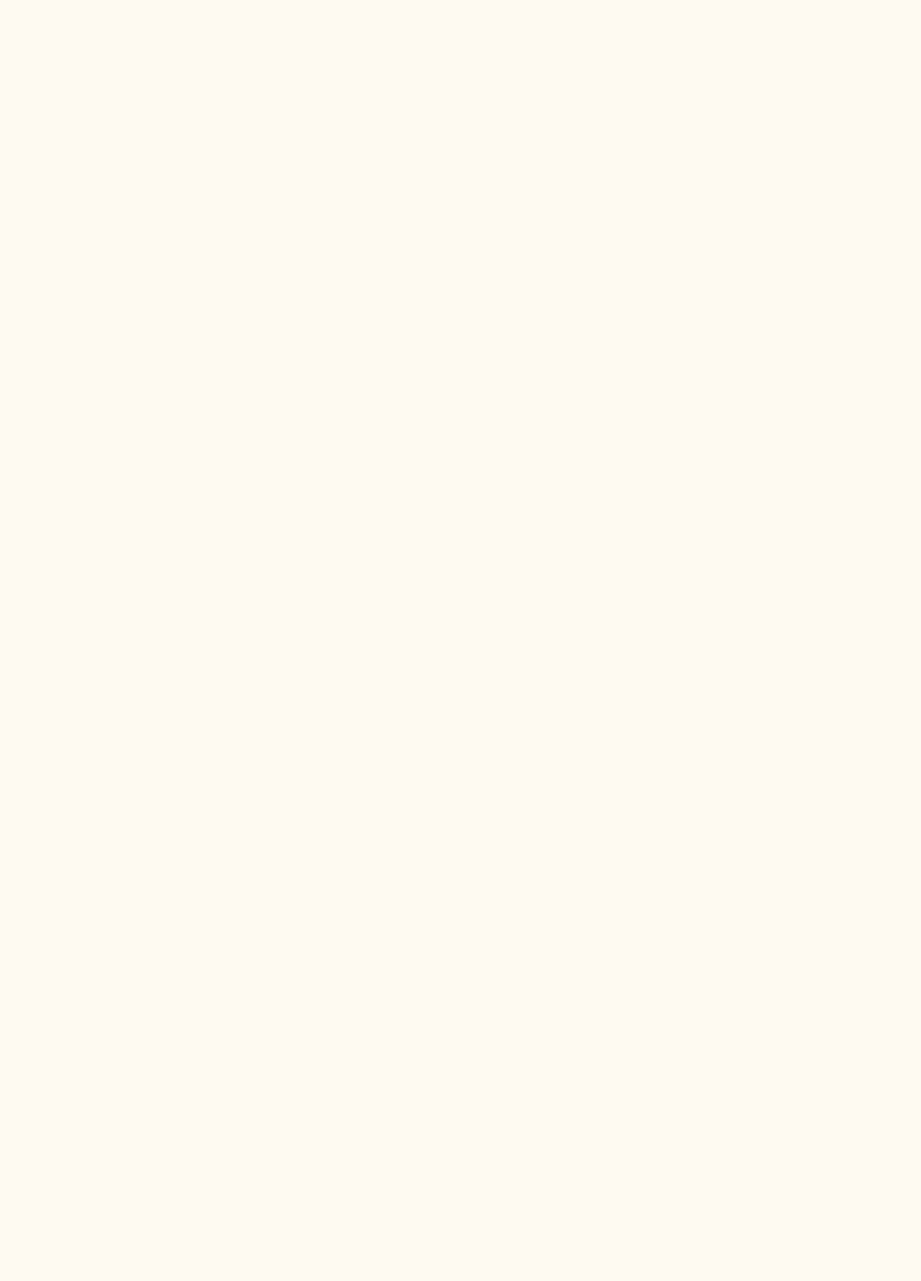
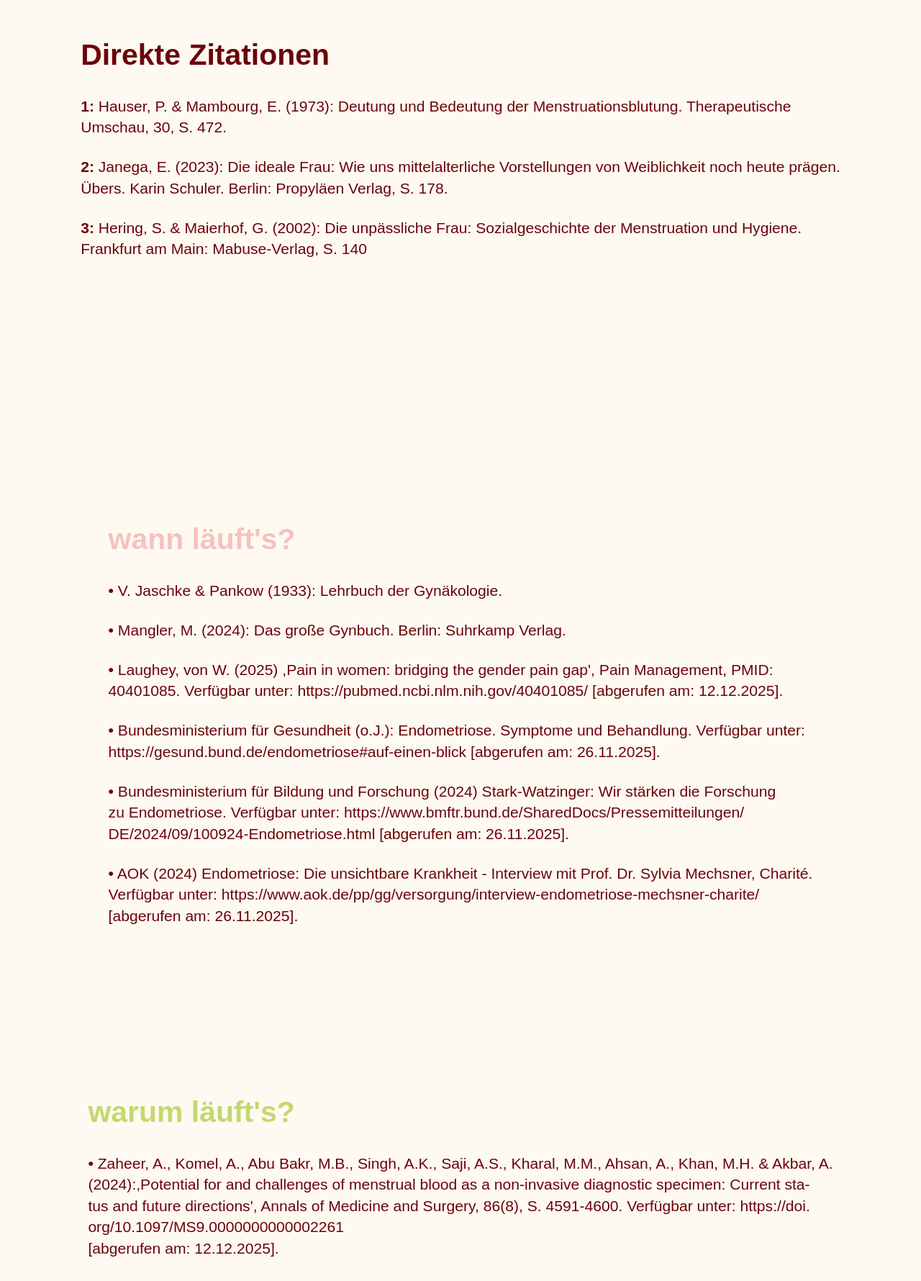
Before and after one commit to alystor/blutsbande-website, an Angular app: page /bibliography in a window 1280 px wide. Shown: the part 997-2777 px from the top of the page at 72% size. Before the commit the page ends 800 px from the top, so only its background shows below. Built offline with nearby package versions, Linux system fonts and the light colour scheme; a web font is replaced by a local one.

Commit message:
Finished bibliography site

```diff
--- a/public/text-content.json
+++ b/public/text-content.json
@@ -118,5 +118,35 @@
   },
   "singapore": {
     "info-text-1": "Mit dieser Sammlung an verschiedensten Interpretationsrichtungen wird\ndeutlich, dass die allgemeine Auffassung von Menstruation stets recht an-\ndrozentrisch ausgelegt war - sich also nach einer Norm gerichtet hat, die\nden cis-Mann ins Zentrum stellt. Wie können wir einen gerechten Umgang\nmit Menstruation finden, der diese nicht auf Assoziationen des Mangels\nund der Schwäche reduziert und gleichzeitig die erlebten Beschwerden vie-\nler Menstruierender anerkennt? Eine allzu beschönigte und verblümte Um-\ngangsweise, auch Period Positivity genannt, wird dem biologischen Prozess\nebenso wenig gerecht. Das Projekt Blutsbande positioniert sich daher in\neinem Zwischenraum. Verkörperte Menstruation ist eine komplexe Ange-\nlegenheit, auf die viele, individuelle Definitionen zutreffen. Sie kann für je-\nde*n unterschiedlich sein. Damit ist sie alles andere als eindimensional."
+  },
+  "bibliography": {
+    "sub-title-1": "Hier findest du alle direkten und indirekten\nverwendeten Quellen. Sie sind chronologisch\nnach den einzelnen Inhaltsbereichen sortiert.",
+    "direct-quotation-1": "Hauser, P. & Mambourg, E. (1973): Deutung und Bedeutung der Menstruationsblutung. Therapeutische\nUmschau, 30, S. 472.",
+    "direct-quotation-2": "Janega, E. (2023): Die ideale Frau: Wie uns mittelalterliche Vorstellungen von Weiblichkeit noch heute prägen.\nÜbers. Karin Schuler. Berlin: Propyläen Verlag, S. 178.",
+    "direct-quotation-3": "Hering, S. & Maierhof, G. (2002): Die unpässliche Frau: Sozialgeschichte der Menstruation und Hygiene.\nFrankfurt am Main: Mabuse-Verlag, S. 140",
+
+    "when-does-it-run-1": "V. Jaschke & Pankow (1933): Lehrbuch der Gynäkologie.",
+    "when-does-it-run-2": "Mangler, M. (2024): Das große Gynbuch. Berlin: Suhrkamp Verlag.",
+    "when-does-it-run-3": "Laughey, von W. (2025) ,Pain in women: bridging the gender pain gap', Pain Management, PMID:\n40401085. Verfügbar unter: https://pubmed.ncbi.nlm.nih.gov/40401085/ [abgerufen am: 12.12.2025].",
+    "when-does-it-run-4": "Bundesministerium für Gesundheit (o.J.): Endometriose. Symptome und Behandlung. Verfügbar unter:\nhttps://gesund.bund.de/endometriose#auf-einen-blick [abgerufen am: 26.11.2025].",
+    "when-does-it-run-5": "Bundesministerium für Bildung und Forschung (2024) Stark-Watzinger: Wir stärken die Forschung\nzu Endometriose. Verfügbar unter: https://www.bmftr.bund.de/SharedDocs/Pressemitteilungen/\nDE/2024/09/100924-Endometriose.html [abgerufen am: 26.11.2025].",
+    "when-does-it-run-6": "AOK (2024) Endometriose: Die unsichtbare Krankheit - Interview mit Prof. Dr. Sylvia Mechsner, Charité.\nVerfügbar unter: https://www.aok.de/pp/gg/versorgung/interview-endometriose-mechsner-charite/\n[abgerufen am: 26.11.2025].",
+
+    "why-does-it-run-1": "Zaheer, A., Komel, A., Abu Bakr, M.B., Singh, A.K., Saji, A.S., Kharal, M.M., Ahsan, A., Khan, M.H. & Akbar, A.\n(2024):,Potential for and challenges of menstrual blood as a non-invasive diagnostic specimen: Current sta-\ntus and future directions', Annals of Medicine and Surgery, 86(8), S. 4591-4600. Verfügbar unter: https://doi.\norg/10.1097/MS9.0000000000002261\n[abgerufen am: 12.12.2025].",
+    "why-does-it-run-2": "Rahnama, M., Ghasemzadeh, N., Latifi, Z., Kheradmand, F., Abbasi Koukia, F., Sharun, K. & Golchin, A.\n(2025): ,Menstrual blood and endometrial mesenchymal stem/stromal cells: A frontier in regenerative medi-\ncine and cancer therapy', European Journal of Pharmacology, 1000, S. 177726. Verfügbar unter: https://doi.\norg/10.1016/j.ejphar.2025.177726 [abgerufen am: 26.11.2025].",
+    "why-does-it-run-3": "Catalini, L. & Fedder, J. (2020): ,Characteristics of the endometrium in menstruating species: lessons lear-\nned from the animal kingdom', Biology of Reproduction, 102(6), S. 1160-1169. Verfügbar unter: https://doi.\norg/10.1093/biolre/ioaa029 [abgerufen am: 26.11.2025].",
+    "why-does-it-run-4": "Bohannon, C. (2024): Eva. Das Wunder des weiblichen Körpers - und wie er seit 200 Millionen Jahren die\nEntwicklung des Lebens auf der Erde vorantreibt. C. Bertelsmann, München.",
+
+    "how-is-it-running-1": "Hauser, P. & Mambourg, E. (1973): Deutung und Bedeutung der Menstruationsblutung. Therapeutische Um-\nschau, 30, 472.",
+    "how-is-it-running-2": "Lonie, I. M. (1981): The Hippocratic Treatises \"On Generation\", \"On the Nature of the Child\", \"Diseases IV\": A Com-\nmentary. Ars Medica II 7. Berlin/New York: De Gruyter",
+    "how-is-it-running-3": "Hering, S. & Maierhof, G. (2002): Die unpässliche Frau: Sozialgeschichte der Menstruation und Hygiene. Frank-\nfurt am Main: Mabuse-Verlag.",
+    "how-is-it-running-4": "Janega, E. (2023): Die ideale Frau: Wie uns mittelalterliche Vorstellungen von Weiblichkeit noch heute prägen.\nÜbers. Karin Schuler. Berlin: Propyläen Verlag.",
+    "how-is-it-running-5": "Schnell, M. (2025): Frühneuzeitliche Ansichten über die Ursachen der Pest: Eine historische Studie anhand ge-\nlehrter Pestschriften. Deutschland: BoD - Books on Demand.",
+    "how-is-it-running-6": "Krafft-Ebing, R. (1902): Psychosis Menstrualis, Stuttgart",
+    "how-is-it-running-7": "Bobel, C., Winkler, I. T., Fahs, B., Hasson, K. A., Kissling, E. A. & Roberts, T .- A. (Hrsg.) (2020): The Palgrave Hand-\nbook of Critical Menstruation Studies. Singapore: Palgrave Macmillan.",
+    "how-is-it-running-8": "Przybyło, E. (2025): Ungendering Menstruation. University of Minnesota Press, Minneapolis.",
+
+    "how-does-it-run-1": "Schandry, R. (2025): Biologische Psychologie. 5. Auflage. Weinheim: Beltz. Schaetzing, E. (1954): Die Verstan-\ndene Frau. München.",
+    "how-does-it-run-2": "Kyathanahalli, C.N., et al. (2025): ,Seeking the root causes of menstrual pain: a systematic review of biomole-\ncules in menstrual effluent and the impact of non-hormonal medications, Pain Management, PMID: 40616466.\nVerfügbar unter: https://pubmed.ncbi.nlm.nih.gov/40616466/ [abgerufen am: 09.12.2025]."
   }
 }
--- a/src/app/pages/bibliography-page/bibliography-page.html
+++ b/src/app/pages/bibliography-page/bibliography-page.html
@@ -1 +1,57 @@
-<p>bibliography-page works!</p>
+<div class="h-screen w-full flex flex-col items-center justify-center text-center">
+  <bb-text-view size="page-title">Bibliograhpie</bb-text-view>
+  <bb-text-view size="custom" class="text-[3vw]">{{ 'bibliography.sub-title-1' | textContent }}</bb-text-view>
+</div>
+
+<div class="min-h-screen h-fit w-full flex flex-col items-center justify-center">
+  <div class="w-fit flex flex-col gap-[2vw]">
+    <bb-text-view size="text-title">Direkte Zitationen</bb-text-view>
+    <bb-text-view size="text"><b>1:</b> {{ 'bibliography.direct-quotation-1' | textContent }}</bb-text-view>
+    <bb-text-view size="text"><b>2:</b> {{ 'bibliography.direct-quotation-2' | textContent }}</bb-text-view>
+    <bb-text-view size="text"><b>3:</b> {{ 'bibliography.direct-quotation-3' | textContent }}</bb-text-view>
+  </div>
+</div>
+
+<div class="min-h-screen h-fit w-full flex flex-col items-center justify-center">
+  <div class="w-fit flex flex-col gap-[2vw]">
+    <bb-text-view size="text-title" color="bb-rosalie">wann läuft's?</bb-text-view>
+    <bb-text-view size="text"><b>•</b> {{ 'bibliography.when-does-it-run-1' | textContent }}</bb-text-view>
+    <bb-text-view size="text"><b>•</b> {{ 'bibliography.when-does-it-run-2' | textContent }}</bb-text-view>
+    <bb-text-view size="text"><b>•</b> {{ 'bibliography.when-does-it-run-3' | textContent }}</bb-text-view>
+    <bb-text-view size="text"><b>•</b> {{ 'bibliography.when-does-it-run-4' | textContent }}</bb-text-view>
+    <bb-text-view size="text"><b>•</b> {{ 'bibliography.when-does-it-run-5' | textContent }}</bb-text-view>
+    <bb-text-view size="text"><b>•</b> {{ 'bibliography.when-does-it-run-6' | textContent }}</bb-text-view>
+  </div>
+</div>
+
+<div class="min-h-screen h-fit w-full flex flex-col items-center justify-center">
+  <div class="w-fit flex flex-col gap-[2vw]">
+    <bb-text-view size="text-title" color="bb-olivia">warum läuft's?</bb-text-view>
+    <bb-text-view size="text"><b>•</b> {{ 'bibliography.why-does-it-run-1' | textContent }}</bb-text-view>
+    <bb-text-view size="text"><b>•</b> {{ 'bibliography.why-does-it-run-2' | textContent }}</bb-text-view>
+    <bb-text-view size="text"><b>•</b> {{ 'bibliography.why-does-it-run-3' | textContent }}</bb-text-view>
+    <bb-text-view size="text"><b>•</b> {{ 'bibliography.why-does-it-run-4' | textContent }}</bb-text-view>
+  </div>
+</div>
+
+<div class="min-h-screen h-fit w-full flex flex-col items-center justify-center">
+  <div class="w-fit flex flex-col gap-[2vw]">
+    <bb-text-view size="text-title" color="bb-violet">wie lief's?</bb-text-view>
+    <bb-text-view size="text"><b>•</b> {{ 'bibliography.how-is-it-running-1' | textContent }}</bb-text-view>
+    <bb-text-view size="text"><b>•</b> {{ 'bibliography.how-is-it-running-2' | textContent }}</bb-text-view>
+    <bb-text-view size="text"><b>•</b> {{ 'bibliography.how-is-it-running-3' | textContent }}</bb-text-view>
+    <bb-text-view size="text"><b>•</b> {{ 'bibliography.how-is-it-running-4' | textContent }}</bb-text-view>
+    <bb-text-view size="text"><b>•</b> {{ 'bibliography.how-is-it-running-5' | textContent }}</bb-text-view>
+    <bb-text-view size="text"><b>•</b> {{ 'bibliography.how-is-it-running-6' | textContent }}</bb-text-view>
+    <bb-text-view size="text"><b>•</b> {{ 'bibliography.how-is-it-running-7' | textContent }}</bb-text-view>
+    <bb-text-view size="text"><b>•</b> {{ 'bibliography.how-is-it-running-8' | textContent }}</bb-text-view>
+  </div>
+</div>
+
+<div class="min-h-screen h-fit w-full flex flex-col items-center justify-center">
+  <div class="w-fit flex flex-col gap-[2vw]">
+    <bb-text-view size="text-title" color="bb-celeste">wie läuft's?</bb-text-view>
+    <bb-text-view size="text"><b>•</b> {{ 'bibliography.how-does-it-run-1' | textContent }}</bb-text-view>
+    <bb-text-view size="text"><b>•</b> {{ 'bibliography.how-does-it-run-2' | textContent }}</bb-text-view>
+  </div>
+</div>
```
Also changed, not shown: src/app/pages/bibliography-page/bibliography-page.ts (+6 -1 lines).
